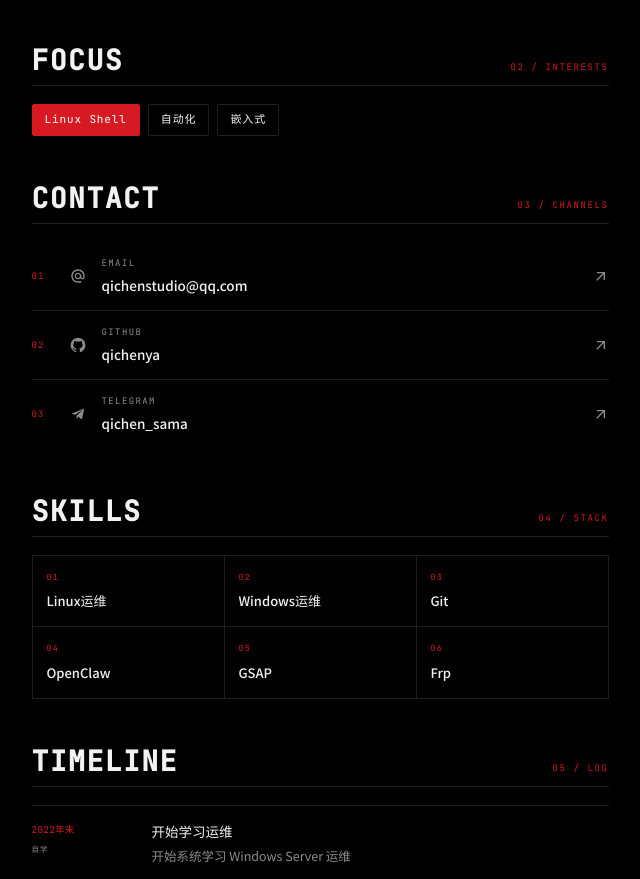
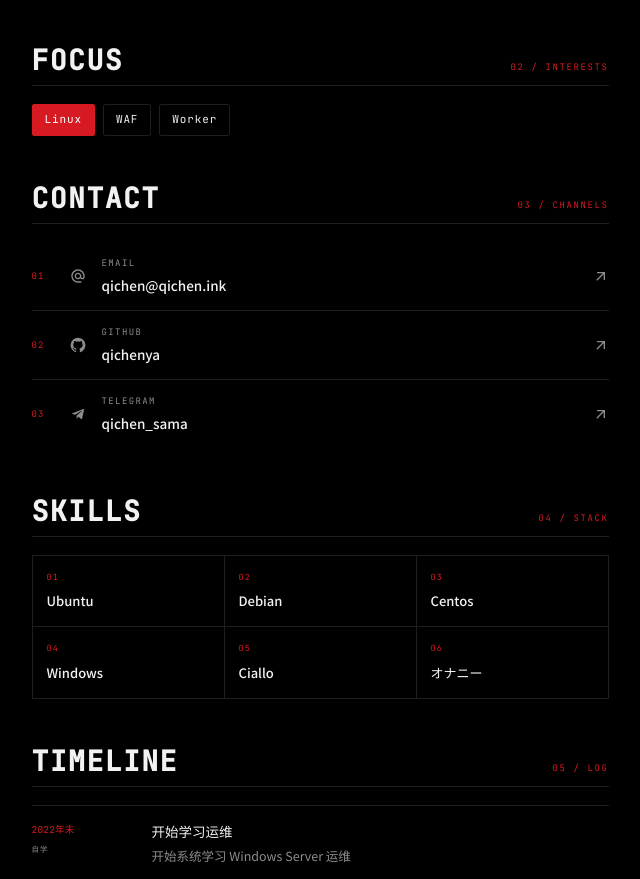
Before and after one commit to qichenya/qichen-web, a React (Vite) app: page /about in a window 1280 px wide. Shown: the part 628-1507 px from the top of the page, without its empty margins (320-960 px from the left). Built offline with nearby package versions, Linux system fonts and the light colour scheme; a web font is replaced by a local one.

Commit message:
更新个人资料与友链：邮箱、技能、关注方向及新增友链

```diff
--- a/src/data/friendLinks.ts
+++ b/src/data/friendLinks.ts
@@ -23,5 +23,15 @@ export const friendLinks: FriendLink[] = [
     name: 'Lufu_Enter',
     url: 'https://www.lufusblog.top',
     description: '爱摸鱼的幻想家',
-  }
+  },
+  {
+    name: 'uwu.uwa',
+    url: 'https://uwaspace.work/',
+    description: '天才少女uwa，堂堂登场',
+  },
+  {
+    name: "诺雅狐's Blog",
+    url: 'https://blog.foxnature.net/',
+    description: '我不是狐，却借狐名；你若唤我狐狐，我便答应。',
+  },
 ];
--- a/src/data/personalInfo.ts
+++ b/src/data/personalInfo.ts
@@ -2,7 +2,7 @@ export const personalInfo = {
   name: 'QICHEN',
   title: '',
   location: '吉林 · 长春',
-  email: 'qichenstudio@qq.com',
+  email: 'qichen@qichen.ink',
   qq: '3654280169',
   github: 'https://github.com/qichenya',
   telegram: 'https://t.me/qichen_sama',
@@ -13,10 +13,10 @@ export const personalInfo = {
 喜欢折腾各种服务器和自动化工具，每天都在学习新东西。虽然还是新手，但有一颗热爱技术的心。
 
 目前主要在学习 Linux、容器化和自动化运维，希望以后能成为一个合格的运维工程师。`,
-  interests: ['Linux Shell'],
+  interests: ['Linux'],
   focusDirections: [
-    { name: 'Linux Shell', outlined: false },
-    { name: '自动化', outlined: true },
-    { name: '嵌入式', outlined: true },
+    { name: 'Linux', outlined: false },
+    { name: 'WAF', outlined: true },
+    { name: 'Worker', outlined: true },
   ],
 };
--- a/src/data/skills.ts
+++ b/src/data/skills.ts
@@ -7,39 +7,39 @@ export interface Skill {
 
 export const skills: Skill[] = [
   {
-    name: 'Linux运维',
+    name: 'Ubuntu',
     icon: 'Terminal',
     category: 'system',
     proficiency: 75,
   },
   {
-    name: 'Windows运维',
+    name: 'Debian',
+    icon: 'Terminal',
+    category: 'system',
+    proficiency: 75,
+  },
+  {
+    name: 'Centos',
+    icon: 'Terminal',
+    category: 'system',
+    proficiency: 70,
+  },
+  {
+    name: 'Windows',
     icon: 'DesktopWindows',
     category: 'system',
     proficiency: 60,
   },
   {
-    name: 'Git',
-    icon: 'GitHub',
-    category: 'vcs',
-    proficiency: 80,
-  },
-  {
-    name: 'OpenClaw',
-    icon: 'Code',
-    category: 'tools',
-    proficiency: 45,
-  },
-  {
-    name: 'GSAP',
+    name: 'Ciallo',
     icon: 'Code',
     category: 'tools',
     proficiency: 50,
   },
   {
-    name: 'Frp',
-    icon: 'Dns',
+    name: 'オナニー',
+    icon: 'Code',
     category: 'tools',
-    proficiency: 70,
+    proficiency: 45,
   },
 ];
--- a/src/pages/HomePage.tsx
+++ b/src/pages/HomePage.tsx
@@ -7,8 +7,8 @@ import { FONT_DOTS, FONT_MONO, PAGE_MAX_WIDTH } from '../theme/theme';
 import gsap from 'gsap';
 
 const readout: { label: string; value: string }[] = [
-  { label: 'STATUS', value: '持续学习中' },
-  { label: 'FOCUS', value: 'Linux · 自动化 · 嵌入式' },
+  { label: 'STATUS', value: '摆烂中' },
+  { label: 'FOCUS', value: 'Linux WAF Worker' },
   { label: 'LOCATION', value: personalInfo.location },
   { label: 'CONTACT', value: personalInfo.email },
 ];
@@ -93,7 +93,7 @@ export const HomePage: React.FC = () => {
                 CURRENTLY EXPLORING
               </Typography>
               <Typography sx={{ fontFamily: FONT_MONO, fontSize: 15, letterSpacing: '0.02em', mt: 0.25 }}>
-                Linux · Automation · Infrastructure
+                Linux · WAF · Worker
               </Typography>
             </Box>
           </Stack>
```
Also changed, not shown: 1 other file (tests, documents, lock files or other folders).
